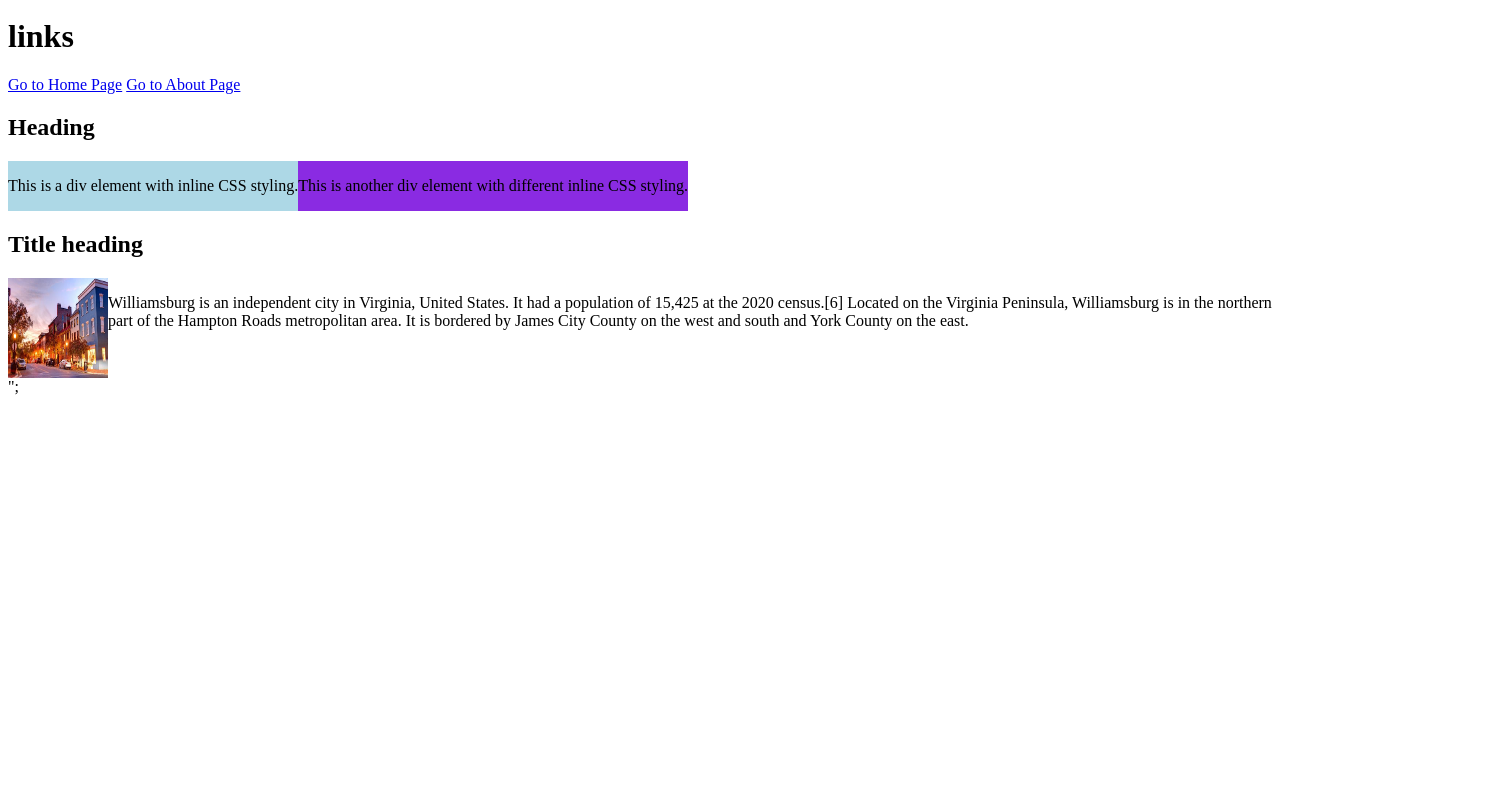
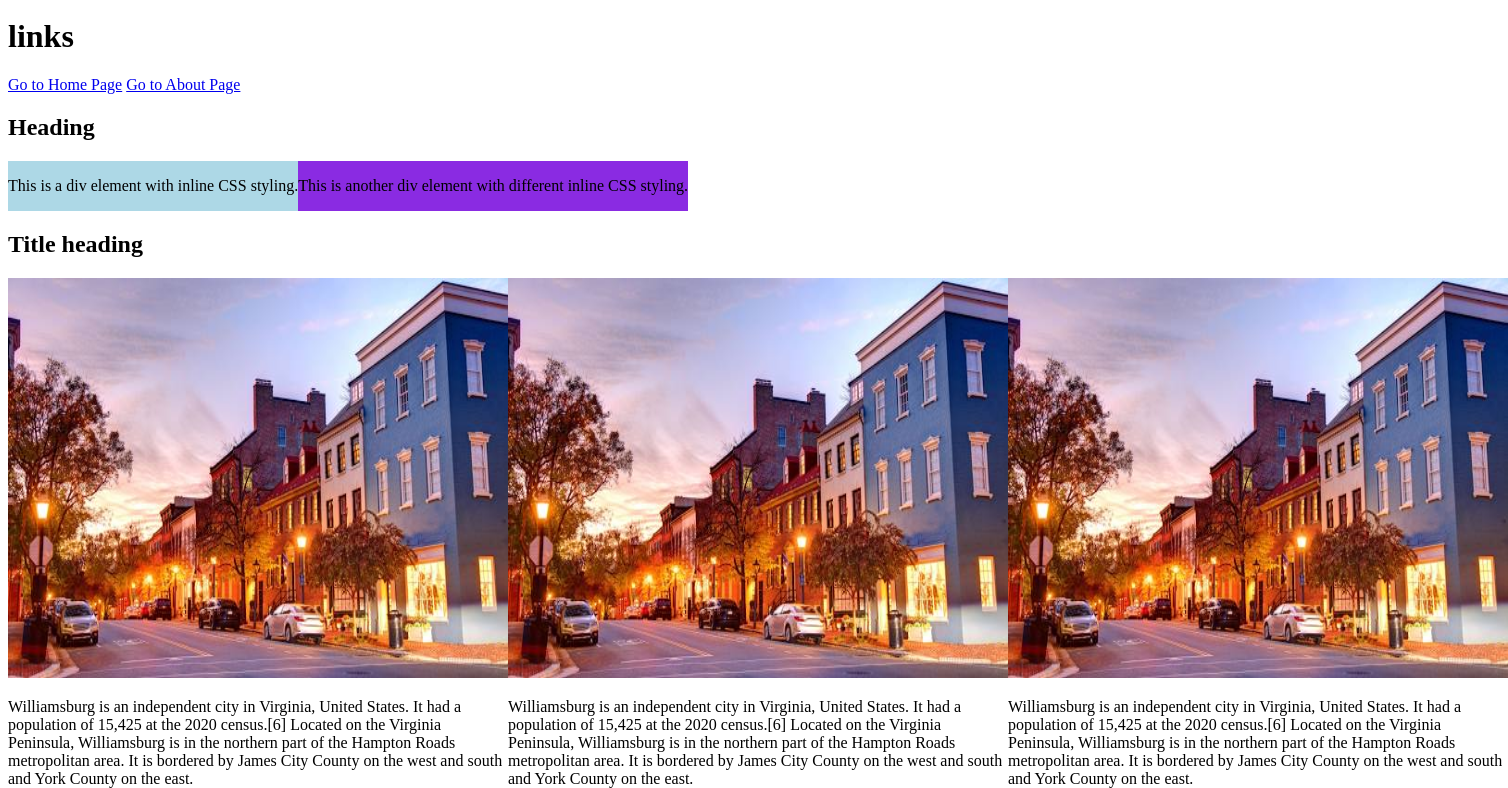
Before and after one commit to Harsha2282/Practical1, a plain HTML site: page index.html in a window 1280 px wide. Shown: the part 1848-2636 px from the top of the page, 1508 px wide, since content can reach past the window. Before the commit the page ends 2252 px from the top, so only its background shows below. Drawn offline with Linux system fonts and the light colour scheme.

Commit message:
add division

```diff
--- a/index.html
+++ b/index.html
@@ -59,11 +59,19 @@
     </div>
     <h2>Title heading</h2>
     <div style="display: flex;">
-        <img src="./assests/Practical2.jpg" width="100" height="100"/>
+        <div style="width: 500px; height: 400px;">
+        <img src="./assests/Practical2.jpg" width="500" height="400"/>
         <p>Williamsburg is an independent city in Virginia, United States. It had a population of 15,425 at the 2020 census.[6] Located on the Virginia Peninsula, Williamsburg is in the northern part of the Hampton Roads metropolitan area. It is bordered by James City County on the west and south and York County on the east.</p>
-    </div>";
-
-
+    </div>
+     <div style="width: 500px; height: 400px;">
+        <img src="./assests/Practical2.jpg" width="500" height="400"/>
+        <p>Williamsburg is an independent city in Virginia, United States. It had a population of 15,425 at the 2020 census.[6] Located on the Virginia Peninsula, Williamsburg is in the northern part of the Hampton Roads metropolitan area. It is bordered by James City County on the west and south and York County on the east.</p>
+    </div>
+     <div style="width: 500px; height: 400px;">
+        <img src="./assests/Practical2.jpg" width="500" height="400"/>
+        <p>Williamsburg is an independent city in Virginia, United States. It had a population of 15,425 at the 2020 census.[6] Located on the Virginia Peninsula, Williamsburg is in the northern part of the Hampton Roads metropolitan area. It is bordered by James City County on the west and south and York County on the east.</p>
+    </div>
+    </div>
 </body>
 </body>
 </html>
```
